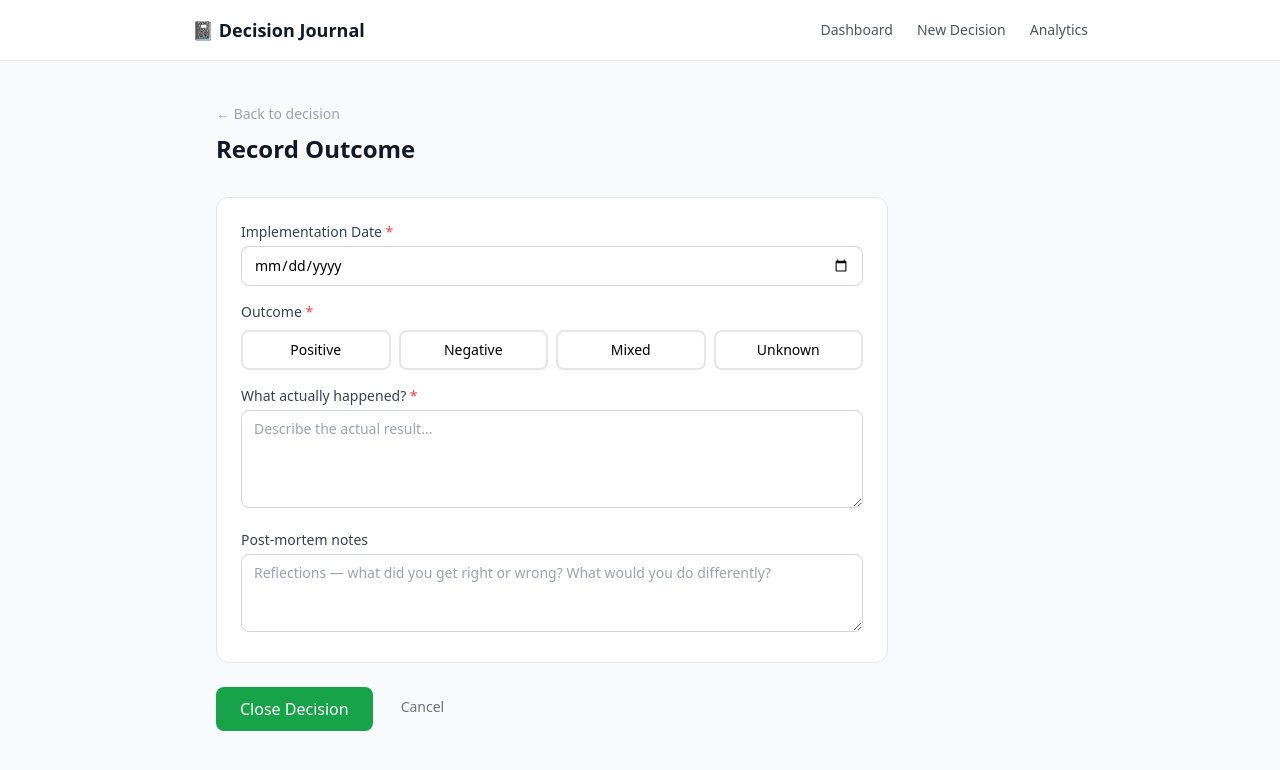
After one commit to jdp-cogni-shell/2026-30DayDecisionJournal, a FastAPI app: template templates/outcomes/new.html in a window 1280 px wide. The commit adds this page. Shown: the top 770 px of the page. Run offline with FastAPI, Linux system fonts and the light colour scheme; the template is opened without the code that fills it, so the values that code supplies are empty; some libraries are stand-ins or nearby versions.

Commit message:
Phase 4: outcomes — record result, post-mortem, close decision loop
Co-Authored-By: Claude Sonnet 4.6 <noreply@anthropic.com>

```diff
--- a/main.py
+++ b/main.py
@@ -4,7 +4,7 @@ from fastapi.staticfiles import StaticFiles
 from google.cloud.firestore import AsyncClient
 
 from db import get_firestore_client
-from routers import decisions, updates
+from routers import decisions, updates, outcomes
 
 app = FastAPI(title="30 Day Decision Journal")
 
@@ -13,6 +13,7 @@ templates = Jinja2Templates(directory="templates")
 
 app.include_router(decisions.router)
 app.include_router(updates.router)
+app.include_router(outcomes.router)
 
 
 @app.get("/")
--- /dev/null
+++ b/templates/outcomes/new.html
@@ -0,0 +1,64 @@
+{% extends "base.html" %}
+{% block title %}Record Outcome — Decision Journal{% endblock %}
+
+{% block content %}
+<div class="max-w-2xl">
+  <a href="/decisions/{{ decision.id }}" class="text-sm text-gray-400 hover:text-gray-600">← Back to decision</a>
+  <h1 class="text-2xl font-bold text-gray-900 mt-2 mb-1">Record Outcome</h1>
+  <p class="text-gray-500 mb-8">{{ decision.title }}</p>
+
+  <form method="post" action="/decisions/{{ decision.id }}/outcome" class="space-y-6">
+
+    <div class="bg-white border border-gray-200 rounded-xl p-6 space-y-4">
+
+      <div>
+        <label class="block text-sm font-medium text-gray-700 mb-1">Implementation Date <span class="text-red-500">*</span></label>
+        <input type="date" name="implementation_date" required
+               class="w-full border border-gray-300 rounded-lg px-3 py-2 text-sm focus:outline-none focus:ring-2 focus:ring-indigo-500">
+      </div>
+
+      <div>
+        <label class="block text-sm font-medium text-gray-700 mb-2">Outcome <span class="text-red-500">*</span></label>
+        <div class="grid grid-cols-2 gap-2 sm:grid-cols-4">
+          {% for valence, label, color in [
+            ("positive", "Positive", "green"),
+            ("negative", "Negative", "red"),
+            ("mixed", "Mixed", "yellow"),
+            ("unknown", "Unknown", "gray")
+          ] %}
+          <label class="flex items-center justify-center border-2 rounded-lg px-3 py-2 cursor-pointer text-sm font-medium
+            border-gray-200 hover:border-{{ color }}-400 has-[:checked]:border-{{ color }}-500 has-[:checked]:bg-{{ color }}-50 has-[:checked]:text-{{ color }}-700">
+            <input type="radio" name="outcome_valence" value="{{ valence }}" required class="sr-only">
+            {{ label }}
+          </label>
+          {% endfor %}
+        </div>
+      </div>
+
+      <div>
+        <label class="block text-sm font-medium text-gray-700 mb-1">What actually happened? <span class="text-red-500">*</span></label>
+        <textarea name="actual_result" required rows="4"
+                  class="w-full border border-gray-300 rounded-lg px-3 py-2 text-sm focus:outline-none focus:ring-2 focus:ring-indigo-500"
+                  placeholder="Describe the actual result..."></textarea>
+      </div>
+
+      <div>
+        <label class="block text-sm font-medium text-gray-700 mb-1">Post-mortem notes</label>
+        <textarea name="postmortem_notes" rows="3"
+                  class="w-full border border-gray-300 rounded-lg px-3 py-2 text-sm focus:outline-none focus:ring-2 focus:ring-indigo-500"
+                  placeholder="Reflections — what did you get right or wrong? What would you do differently?"></textarea>
+      </div>
+
+    </div>
+
+    <div class="flex gap-3">
+      <button type="submit"
+              class="bg-green-600 hover:bg-green-700 text-white font-medium px-6 py-2.5 rounded-lg transition-colors">
+        Close Decision
+      </button>
+      <a href="/decisions/{{ decision.id }}" class="text-sm text-gray-500 hover:text-gray-700 px-4 py-2.5">Cancel</a>
+    </div>
+
+  </form>
+</div>
+{% endblock %}
```
Also changed, not shown: PLAN.md (+7 -8 lines), routers/decisions.py (+9 -0 lines), routers/outcomes.py (added, +72 -0 lines), templates/decisions/detail.html (+33 -2 lines).
